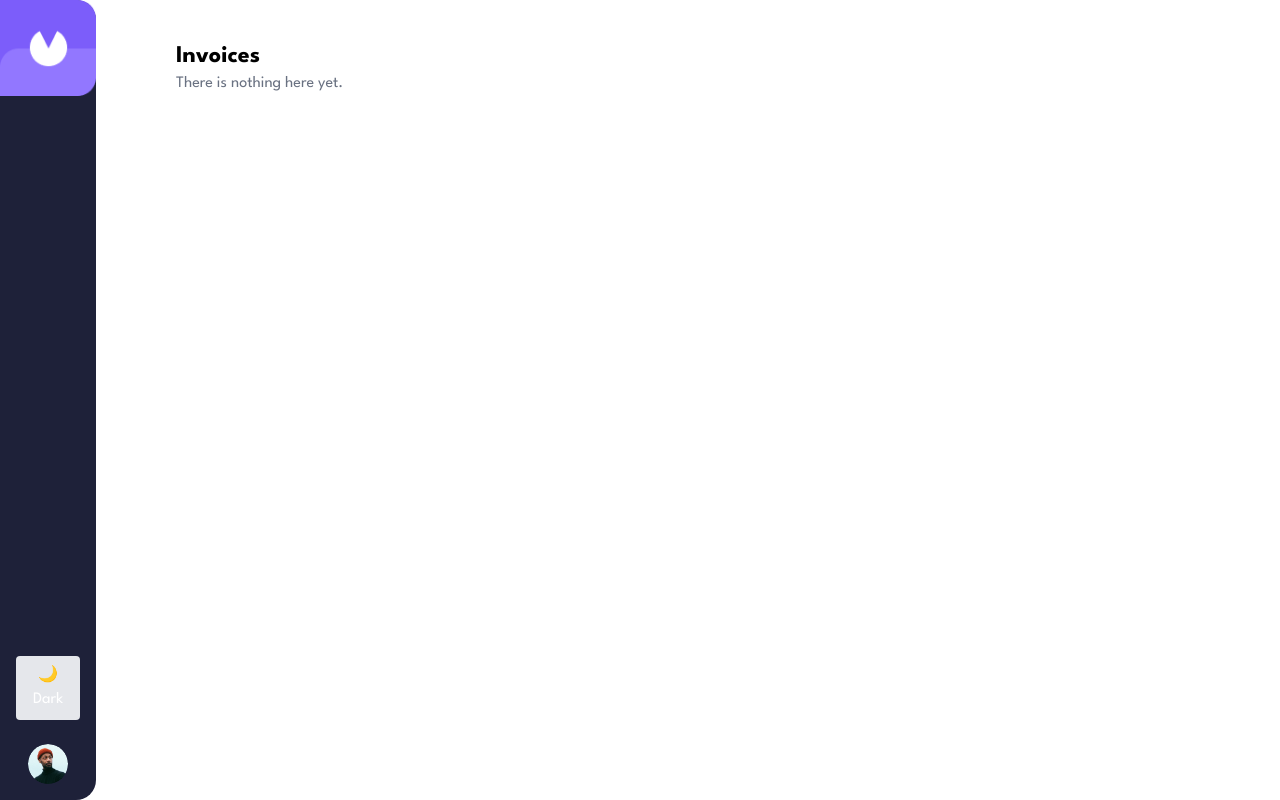
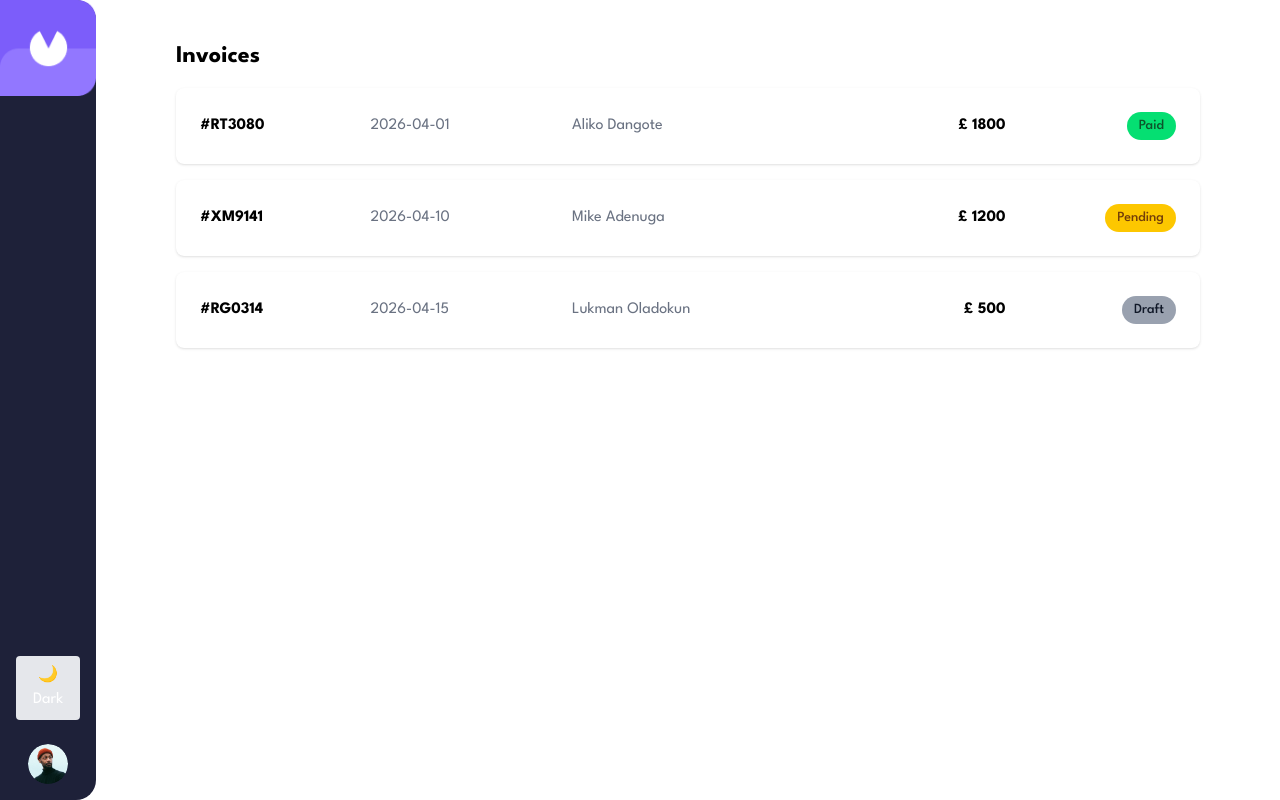
Before and after one commit to OladokunLT/invoice-app, a Next.js app: page / in a window 1280 px wide. Built offline with nearby package versions, Linux system fonts and the light colour scheme.

Commit message:
Add invoice display components and data structure
- Implement InvoiceCard component for displaying individual invoices.
- Create StatusBadge component for invoice status representation.
- Add sample invoice data in invoices.ts.
- Update Home component to render invoices using the new components.

```diff
--- a/src/app/page.tsx
+++ b/src/app/page.tsx
@@ -1,13 +1,15 @@
+import InvoiceCard from "@/components/InvoiceCard";
 import ThemeToggle from "@/components/ThemeToggle";
+import { invoices } from "@/data/invoices";
 
 export default function Home() {
   return (
-    <div className="max-w-5xl mx-auto">
+    <div className="max-w-5xl mx-auto space-y-4">
       <h1 className="text-2xl font-bold">Invoices</h1>
 
-      <p className="text-gray-500 dark:text-gray-400">
-        There is nothing here yet.
-      </p>
+      {invoices.map((invoice) => (
+        <InvoiceCard key={invoice.id} invoice={invoice} />
+      ))}
     </div>
   );
 }
--- /dev/null
+++ b/src/components/InvoiceCard.tsx
@@ -0,0 +1,38 @@
+import { Invoice } from "@/types/invoice";
+import StatusBadge from "./StatusBadge";
+
+export default function InvoiceCard({ invoice }: { invoice: Invoice }) {
+  return (
+    <div className="bg-white dark:bg-[#1E2139] p-4 md:p-6 rounded-lg shadow hover:scale-[1.01] transition cursor-pointer">
+      {/* MOBILE LAYOUT */}
+      <div className="md:hidden space-y-3">
+        <div className="flex justify-between items-center">
+          <h2 className="font-bold">#{invoice.id}</h2>
+          <StatusBadge status={invoice.status} />
+        </div>
+
+        <p className="text-gray-500 dark:text-gray-400">{invoice.clientName}</p>
+
+        <div className="flex justify-between items-center">
+          <span className="text-sm text-gray-500">{invoice.date}</span>
+          <span className="font-bold text-lg">£ {invoice.total}</span>
+        </div>
+      </div>
+
+      {/* DESKTOP / TABLET LAYOUT */}
+      <div className="hidden md:flex items-center justify-between gap-4">
+        <h2 className="font-bold w-1/6">#{invoice.id}</h2>
+
+        <span className="text-gray-500 w-1/5">{invoice.date}</span>
+
+        <span className="text-gray-500 w-1/4">{invoice.clientName}</span>
+
+        <span className="font-bold w-1/5 text-right">£ {invoice.total}</span>
+
+        <div className="w-1/6 flex justify-end">
+          <StatusBadge status={invoice.status} />
+        </div>
+      </div>
+    </div>
+  );
+}
--- /dev/null
+++ b/src/components/StatusBadge.tsx
@@ -0,0 +1,17 @@
+import { InvoiceStatus } from "@/types/invoice";
+
+export default function ({ status }: { status: InvoiceStatus }) {
+  const styles = {
+    draft: "bg-gray-400 text-gray-900",
+    pending: "bg-yellow-400 text-yellow-900",
+    paid: "bg-green-400 text-green-900",
+  };
+
+  return (
+    <span
+      className={`px-3 py-1 rounded-full text-sm font-medium capitalize ${styles[status]}`}
+    >
+      {status}
+    </span>
+  );
+}
--- /dev/null
+++ b/src/data/invoices.ts
@@ -0,0 +1,31 @@
+import { Invoice } from "@/types/invoice";
+
+export const invoices: Invoice[] = [
+  {
+    id: "RT3080",
+    clientName: "Aliko Dangote",
+    clientEmail: "aliko@dangote.com",
+    date: "2026-04-01",
+    total: 1800,
+    status: "paid",
+    items: [{ id: "1", name: "Sugar", quantity: 2, price: 900 }],
+  },
+  {
+    id: "XM9141",
+    clientName: "Mike Adenuga",
+    clientEmail: "mike@adenuga.com",
+    date: "2026-04-10",
+    total: 1200,
+    status: "pending",
+    items: [{ id: "1", name: "Glo SIM", quantity: 3, price: 400 }],
+  },
+  {
+    id: "RG0314",
+    clientName: "Lukman Oladokun",
+    clientEmail: "lukman@oladokun.com",
+    date: "2026-04-15",
+    total: 500,
+    status: "draft",
+    items: [{ id: "1", name: "Next.js Textbook", quantity: 1, price: 500 }],
+  },
+];
--- /dev/null
+++ b/src/types/invoice.ts
@@ -0,0 +1,18 @@
+export type InvoiceStatus = "draft" | "paid" | "pending";
+
+export interface InvoiceItem {
+  id: string;
+  name: string;
+  quantity: number;
+  price: number;
+}
+
+export interface Invoice {
+  id: string;
+  clientName: string;
+  clientEmail: string;
+  date: string;
+  total: number;
+  status: InvoiceStatus;
+  items: InvoiceItem[];
+}
```
